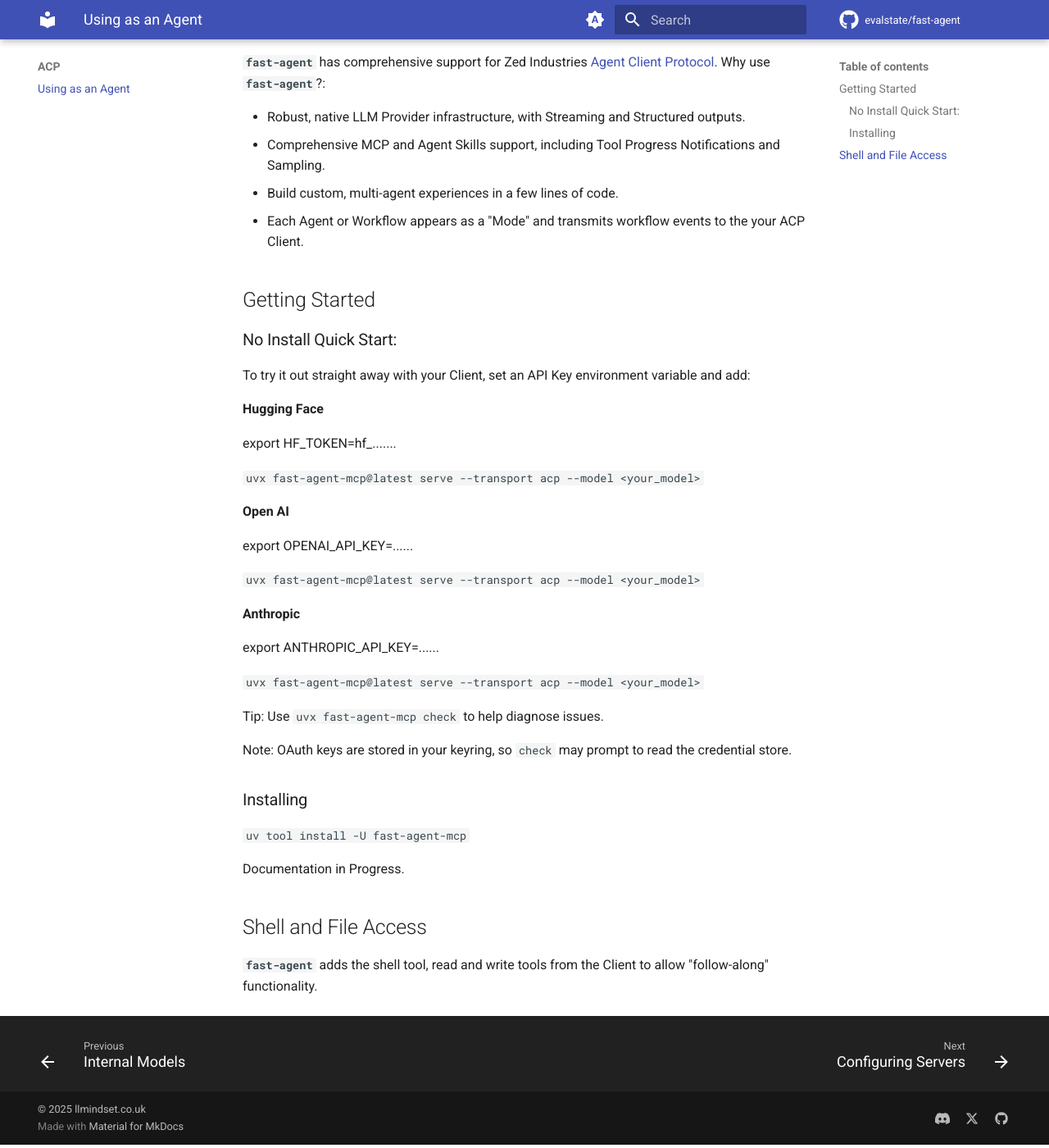
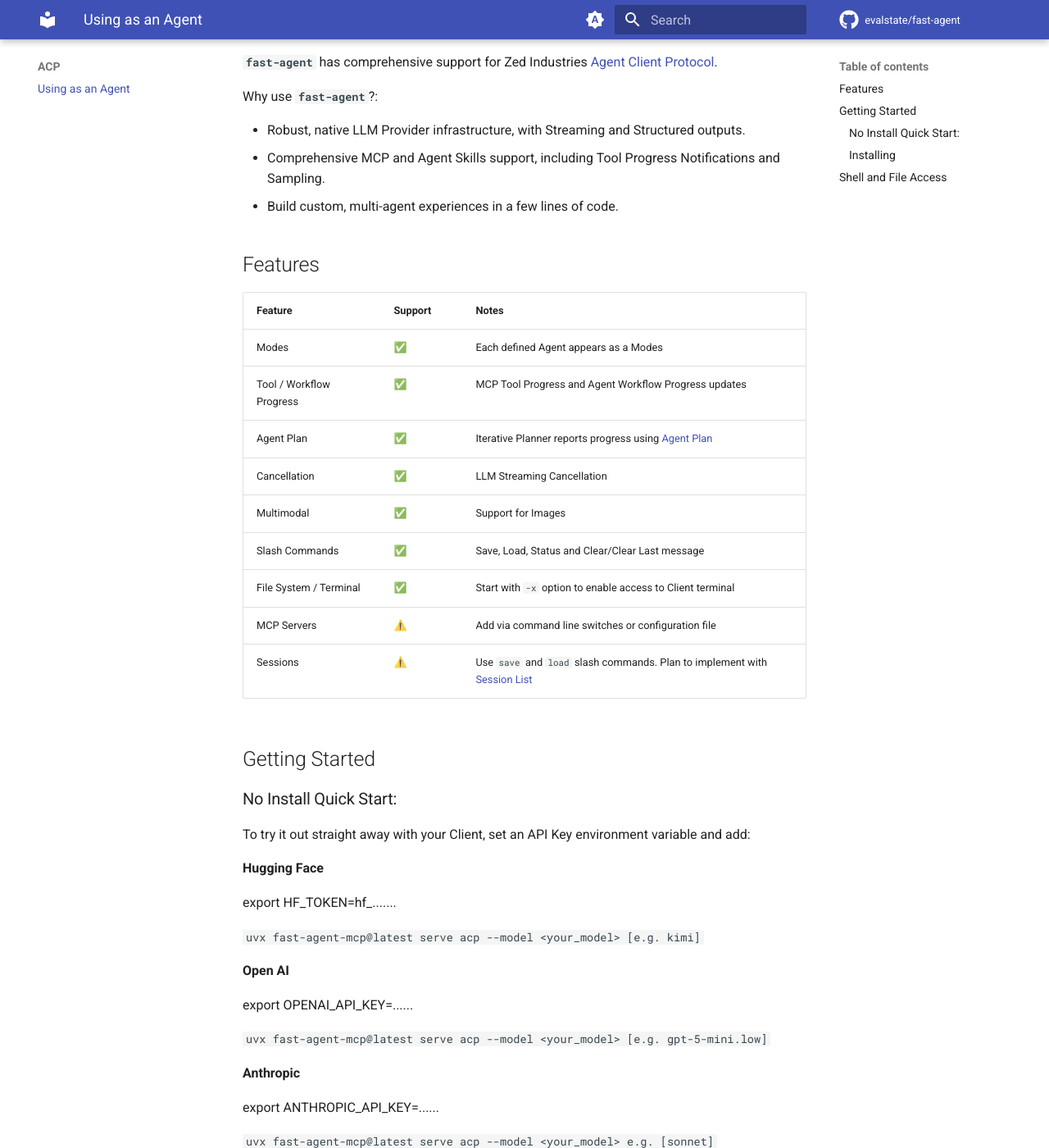
Before and after one commit to evalstate/fast-agent-docs, an MkDocs documentation site: the page built from docs/acp/index.md, in a window 1280 px wide and 1400 px high, scrolled down 251 px. Shown: the whole window at 82% size. Built offline with MkDocs 1.6.1 and Material for MkDocs 9.7.7, drawn with Linux system fonts in a browser that asks for light colours; comment, search, counter and statistics services are not loaded; some of the changed text lies outside the part shown.

Commit message:
doc updates

```diff
--- a/docs/acp/index.md
+++ b/docs/acp/index.md
@@ -1,11 +1,27 @@
 # Agent Client Protocol
 
-**`fast-agent`** has comprehensive support for Zed Industries [Agent Client Protocol](https://zed.dev/acp). Why use **`fast-agent`**?:
+**`fast-agent`** has comprehensive support for Zed Industries [Agent Client Protocol](https://zed.dev/acp).
+
+Why use **`fast-agent`**?:
 
 - Robust, native LLM Provider infrastructure, with Streaming and Structured outputs.
 - Comprehensive MCP and Agent Skills support, including Tool Progress Notifications and Sampling.
 - Build custom, multi-agent experiences in a few lines of code.
-- Each Agent or Workflow appears as a "Mode" and transmits workflow events to the your ACP Client.
+
+## Features
+
+| Feature | Support | Notes |
+|---------|---------|-------|
+| Modes   | ✅ | Each defined Agent appears as a Modes |
+| Tool / Workflow Progress | ✅ | MCP Tool Progress and Agent Workflow Progress updates |
+| Agent Plan | ✅ | Iterative Planner reports progress using [Agent Plan](https://agentclientprotocol.com/protocol/agent-plan) |
+| Cancellation | ✅  | LLM Streaming Cancellation |
+| Multimodal | ✅ | Support for Images  |
+| Slash Commands | ✅ | Save, Load, Status and Clear/Clear Last message |
+| File System / Terminal | ✅ | Start with `-x` option to enable access to Client terminal |
+| MCP Servers | ⚠️ | Add via command line switches or configuration file |
+| Sessions | ⚠️ | Use `save` and `load` slash commands. Plan to implement with [Session List](https://agentclientprotocol.com/rfds/session-list) |
+
 
 ## Getting Started
 
@@ -16,19 +32,19 @@
 
 export HF_TOKEN=hf_.......
 
-`uvx fast-agent-mcp@latest serve --transport acp --model <your_model>`
+`uvx fast-agent-mcp@latest serve acp --model <your_model> [e.g. kimi]`
 
 **Open AI**
 
 export OPENAI_API_KEY=......
 
-`uvx fast-agent-mcp@latest serve --transport acp --model <your_model>`
+`uvx fast-agent-mcp@latest serve acp --model <your_model> [e.g. gpt-5-mini.low]`
 
 **Anthropic**
 
 export ANTHROPIC_API_KEY=......
 
-`uvx fast-agent-mcp@latest serve --transport acp --model <your_model>`
+`uvx fast-agent-mcp@latest serve acp --model <your_model> e.g. [sonnet]`
 
 Tip: Use `uvx fast-agent-mcp check` to help diagnose issues.
 
@@ -38,8 +54,16 @@
 
 `uv tool install -U fast-agent-mcp`
 
+The ACP Server can then be started with the `fast-agent-acp` command. Custom agents can be started with `uv <agent.py> --transport acp`.
+
+For example:
+
+`fast-agent-acp -x --model kimi --url https://huggingface.co/mcp --auth ${HF_TOKEN}`
+
+Starts an ACP Agent, with shell access and access to the Hugging Face MCP Server.
+
 Documentation in Progress.
 
 ## Shell and File Access
 
-**`fast-agent`** adds the shell tool, read and write tools from the Client to allow "follow-along" functionality.
+**`fast-agent`** adds the read and write tools from the Client to enable "follow-along" functionality.
```
Also changed, not shown: docs/agents/running.md (+5 -3 lines), docs/getting_started.md (added, +25 -0 lines), docs/mcp/mcp-server.md (+3 -2 lines), docs/mcp/state_transfer.md (+2 -2 lines), docs/ref/class_reference.md (+3 -2 lines), docs/ref/cmd_switches.md (+6 -4 lines).
